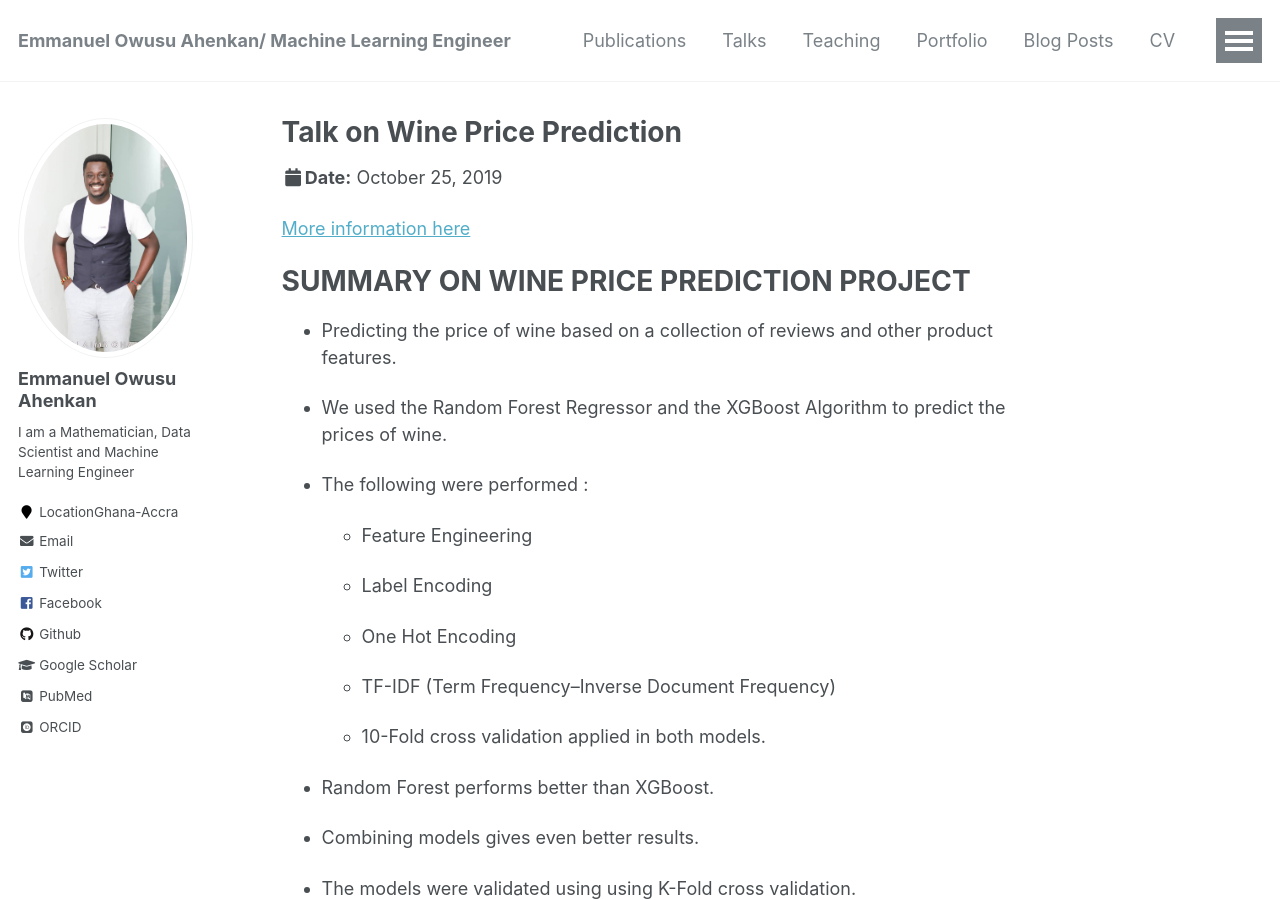
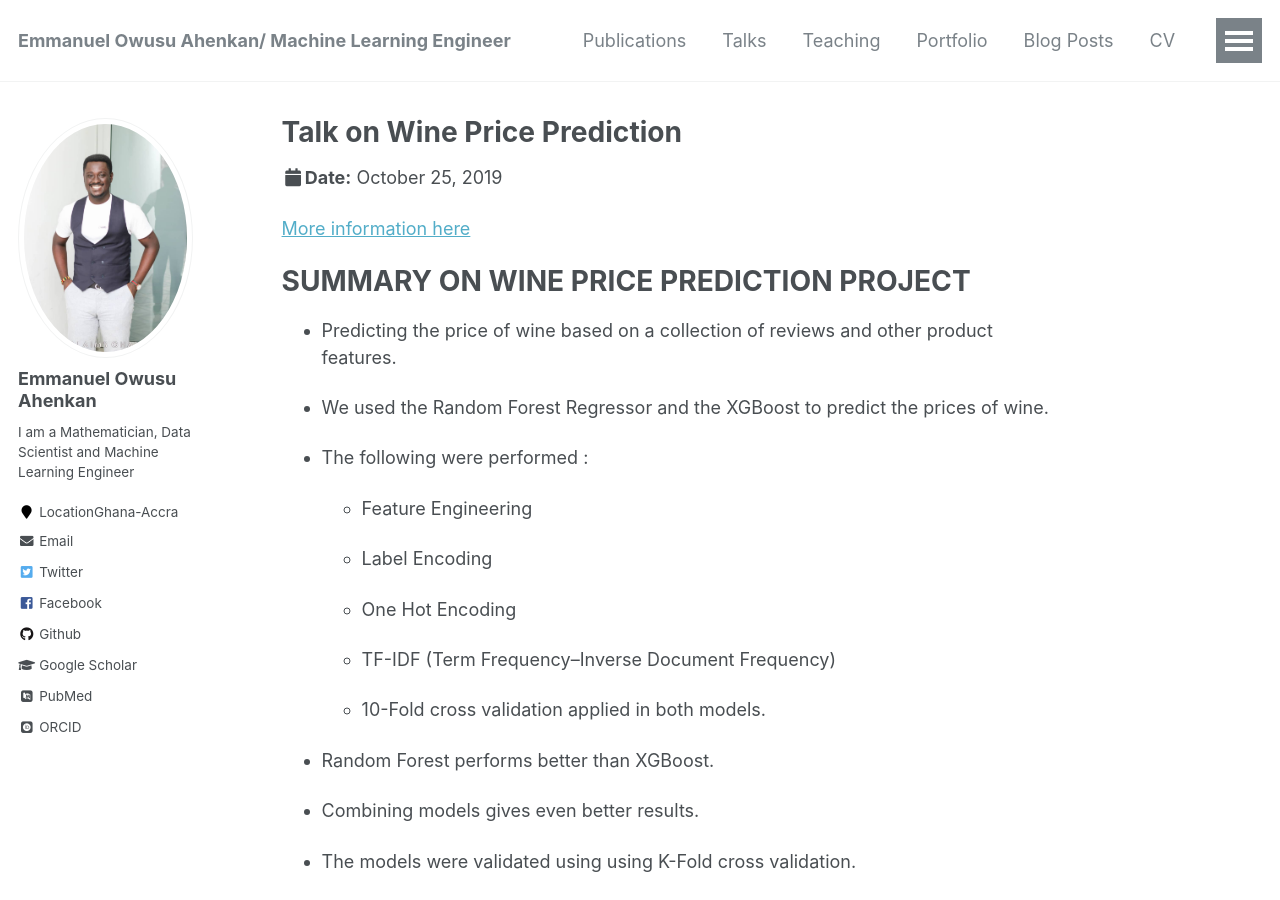
Before and after one commit to EmmanuelOwusu/EmmanuelOwusu.github.io, a Jekyll site: the page built from _talks/2014-02-01-talk-2.md, in a window 1280 px wide and 900 px high. Built offline with Jekyll 4.4.1, drawn with Linux system fonts in a browser that asks for light colours; some web fonts are replaced.

Commit message:
Talk on wine price prediction
Talk on wine price prediction

```diff
--- a/_talks/2014-02-01-talk-2.md
+++ b/_talks/2014-02-01-talk-2.md
@@ -15,7 +15,7 @@ location: "Accra, Ghana"
 
 * Predicting the price of wine based on a collection of reviews and other product features.
 
-* We used the Random Forest Regressor and the XGBoost Algorithm to predict the prices of wine.
+* We used the Random Forest Regressor and the XGBoost  to predict the prices of wine.
 
 * The following were performed :
 
```
